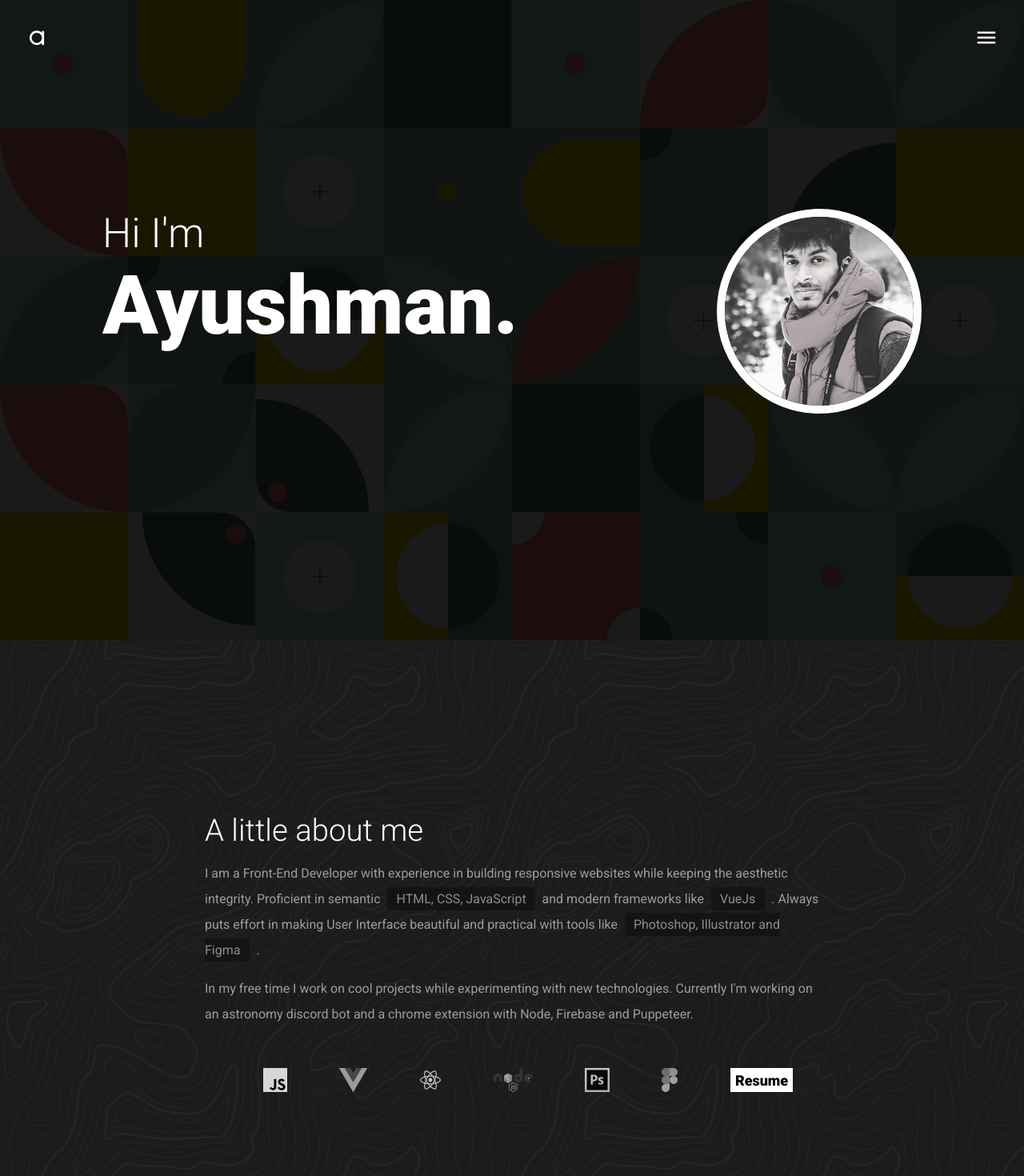
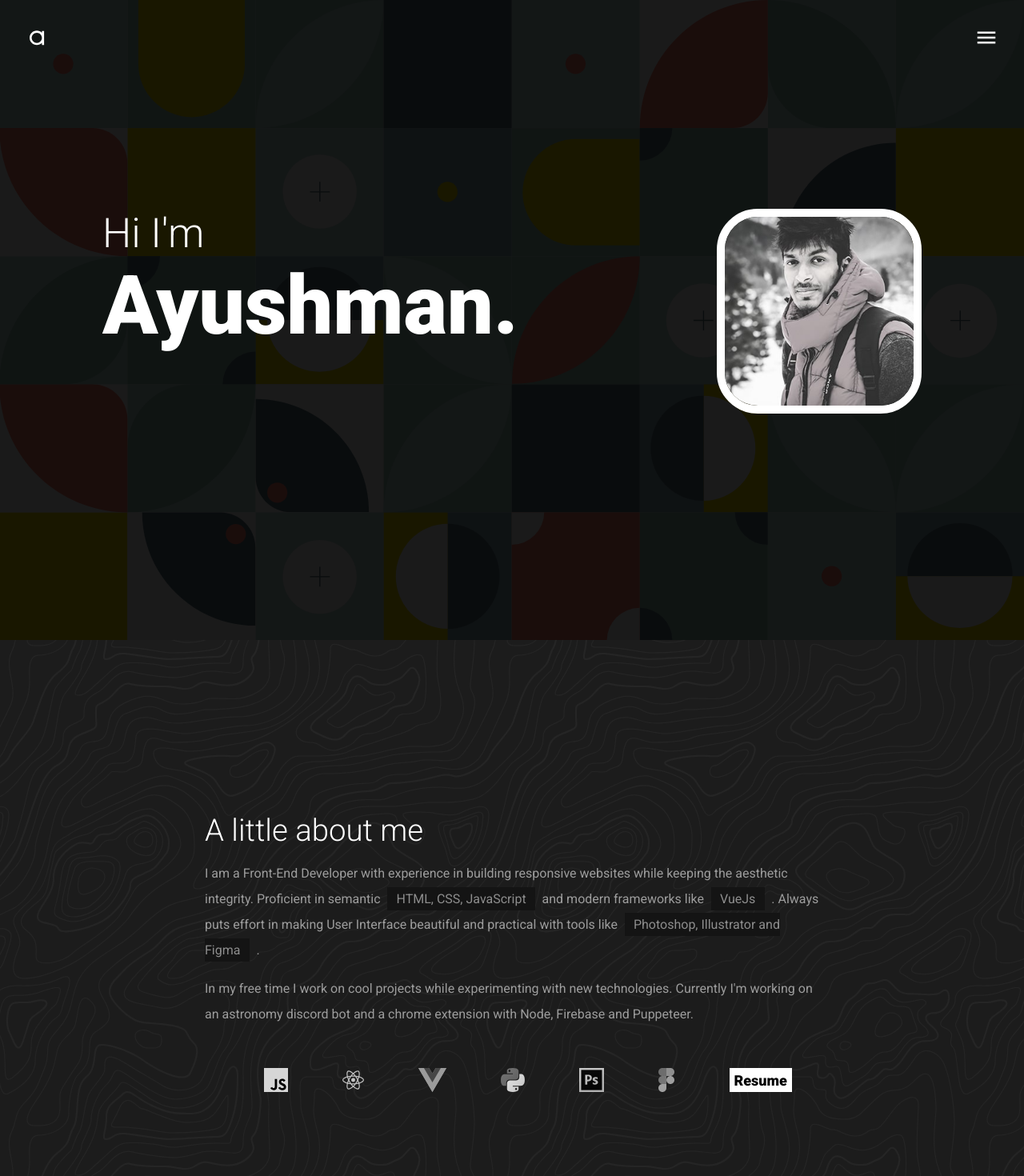
Before and after one commit to ayushman-git/portfolio, a Vue app: page / in a window 1280 px wide. Shown: the top 1470 px of the page at 80% size. Built offline with nearby package versions, Linux system fonts and the light colour scheme.

Commit message:
added python, changed hero radius

```diff
--- a/src/App.vue
+++ b/src/App.vue
@@ -120,6 +120,10 @@ export default {
 * {
   box-sizing: border-box;
   font-family: "Roboto", sans-serif;
+}
+::selection {
+  color: black;
+  background-color: #59ff9c;
 }
 body {
   margin: 0;
--- a/src/components/Description.vue
+++ b/src/components/Description.vue
@@ -37,13 +37,13 @@
         <img src="../assets/icons/js.svg" alt="javascipt" />
       </li>
       <li>
+        <img src="../assets/icons/react.svg" alt="reactjs" />
+      </li>
+      <li>
         <img src="../assets/icons/vue.svg" alt="vuejs" />
       </li>
       <li>
-        <img src="../assets/icons/react.svg" alt="reactjs" />
-      </li>
-      <li>
-        <img src="../assets/icons/nodejs.svg" alt="nodejs" />
+        <img src="../assets/icons/python.svg" alt="python" />
       </li>
       <li>
         <img src="../assets/icons/photoshop.svg" alt="photoshop" />
--- a/src/components/Hero.vue
+++ b/src/components/Hero.vue
@@ -107,7 +107,7 @@ h3 {
 }
 img {
   border: 10px solid white;
-  border-radius: 50%;
+  border-radius: 20%;
   width: clamp(200px, 20vw, 20vw);
 }
 .title-wrapper {
@@ -122,7 +122,7 @@ img {
   border-radius: 50px;
 }
 .title-wrapper:hover {
-  background-color: #23c481;
+  background-color: #59ff9c;
 }
 
 @media (max-width: 700px) {
```
Also changed, not shown: src/assets/icons/python.svg (added).
